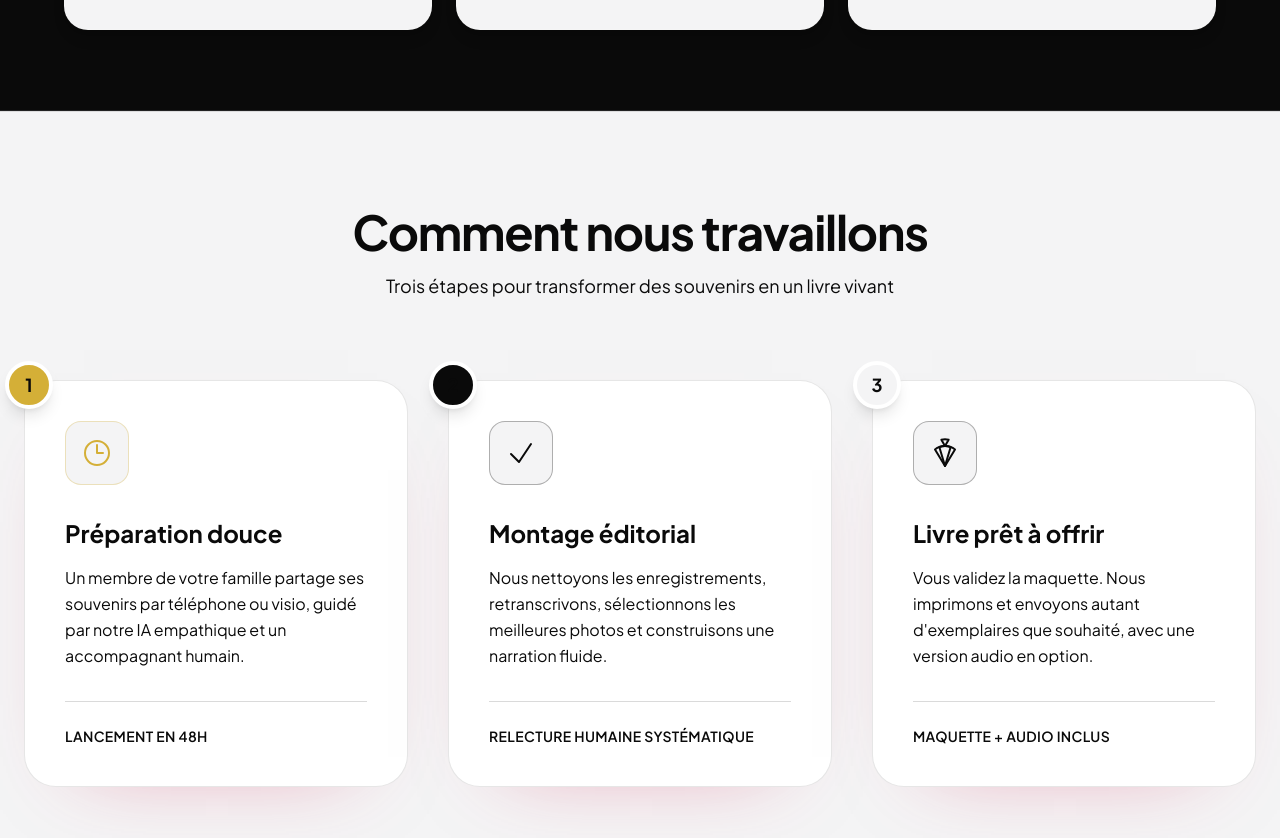
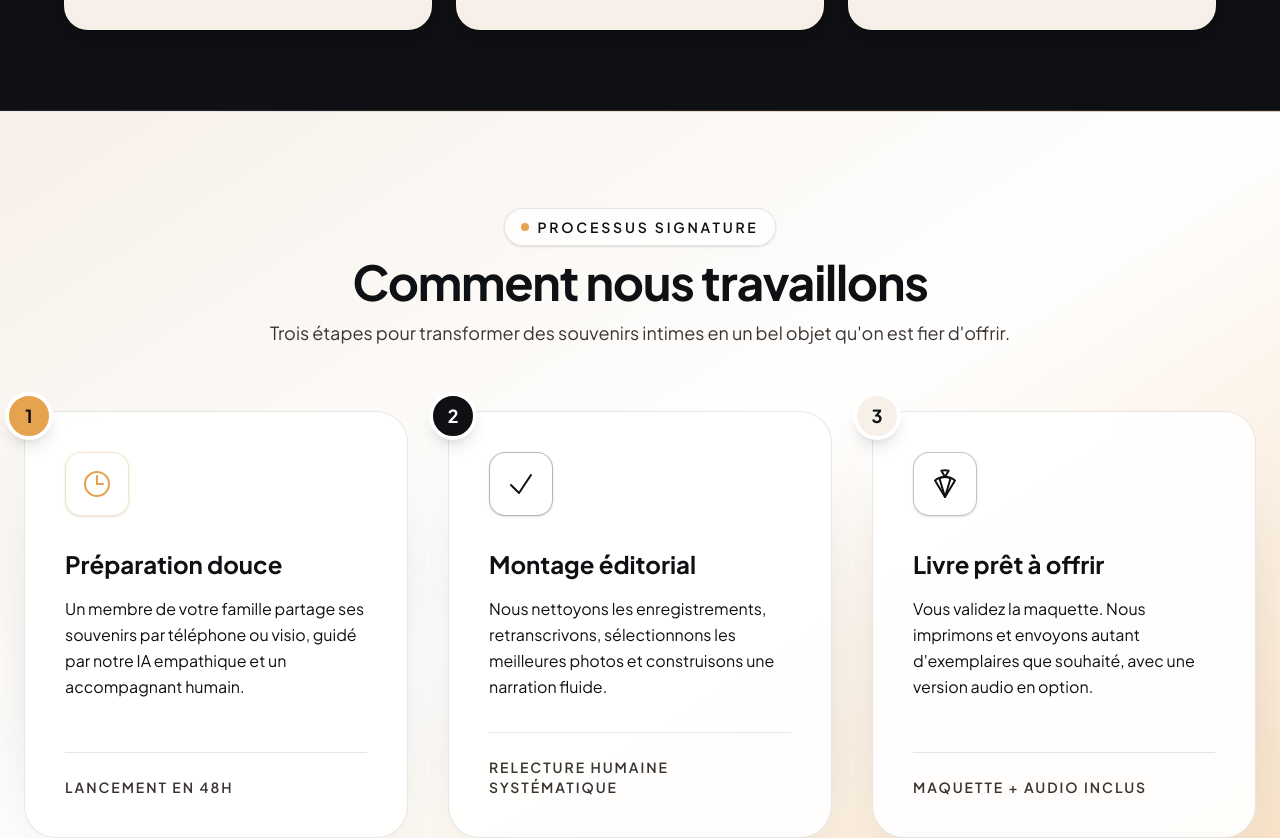
Before and after one commit to solalchetrit/loomina, a Next.js app: page / in a window 1280 px wide. Shown: the part 4145-4983 px from the top of the page. Built offline with nearby package versions, Linux system fonts and the light colour scheme.

Commit message:
Refresh brand look and how-it-works flow

```diff
--- a/app/globals.css
+++ b/app/globals.css
@@ -6,13 +6,13 @@
 }
 
 :root {
-  --loomina-black: #0a0a0a;
+  --loomina-black: #0f1014;
   --loomina-white: #ffffff;
-  --loomina-gray-light: #f4f4f5;
-  --loomina-gray-dark: #27272a;
-  --loomina-gold: #d4af37;
-  --loomina-gold-light: #f3e5c2;
-  --background: #ffffff;
+  --loomina-gray-light: #f7f0e8;
+  --loomina-gray-dark: #3c3432;
+  --loomina-gold: #e5a24f;
+  --loomina-gold-light: #f7dfc2;
+  --background: #fffaf3;
   --foreground: var(--loomina-black);
 }
 
--- a/components/HowItWorks.tsx
+++ b/components/HowItWorks.tsx
@@ -6,6 +6,7 @@ const STEPS = [
   {
     number: 1,
     color: "bg-[var(--loomina-gold)]",
+    numberTextColor: "text-[var(--loomina-black)]",
     iconColor: "text-[var(--loomina-gold)]",
     borderColor: "border-[var(--loomina-gold)]/30",
     title: "Préparation douce",
@@ -21,6 +22,7 @@ const STEPS = [
   {
     number: 2,
     color: "bg-[var(--loomina-black)]",
+    numberTextColor: "text-white",
     iconColor: "text-[var(--loomina-black)]",
     borderColor: "border-[var(--loomina-black)]/30",
     title: "Montage éditorial",
@@ -36,8 +38,9 @@ const STEPS = [
   {
     number: 3,
     color: "bg-[var(--loomina-gray-light)]",
+    numberTextColor: "text-[var(--loomina-black)]",
     iconColor: "text-[var(--loomina-black)]",
-    borderColor: "border-[var(--loomina-black)]/30",
+    borderColor: "border-[var(--loomina-black)]/25",
     title: "Livre prêt à offrir",
     description:
       "Vous validez la maquette. Nous imprimons et envoyons autant d'exemplaires que souhaité, avec une version audio en option.",
@@ -56,15 +59,18 @@ export default function HowItWorks() {
   return (
     <section
       id="comment"
-      className="bg-[var(--loomina-gray-light)] py-24 px-6 font-[family-name:var(--font-plus-jakarta-sans)] border-t border-[var(--loomina-black)]/10"
+      className="bg-gradient-to-br from-[var(--loomina-gray-light)] via-white to-[var(--loomina-gold-light)] py-24 px-6 font-[family-name:var(--font-plus-jakarta-sans)] border-t border-[var(--loomina-black)]/10"
     >
       <div className="max-w-7xl mx-auto">
-        <div className="text-center mb-20 space-y-4">
+        <div className="text-center mb-16 space-y-3">
+          <p className="inline-flex items-center gap-2 px-4 py-2 rounded-full bg-white/70 border border-[var(--loomina-black)]/10 text-sm uppercase tracking-[0.2em] text-[var(--loomina-black)] font-semibold shadow-sm">
+            <span className="h-2 w-2 rounded-full bg-[var(--loomina-gold)]" aria-hidden />Processus signature
+          </p>
           <h2 className="text-4xl md:text-5xl font-bold text-[var(--loomina-black)] tracking-tight">
             Comment nous travaillons
           </h2>
-          <p className="text-lg text-[var(--loomina-black)]">
-            Trois étapes pour transformer des souvenirs en un livre vivant
+          <p className="text-lg text-[var(--loomina-gray-dark)] max-w-3xl mx-auto leading-relaxed">
+            Trois étapes pour transformer des souvenirs intimes en un bel objet qu'on est fier d'offrir.
           </p>
         </div>
 
@@ -72,16 +78,16 @@ export default function HowItWorks() {
           {STEPS.map((step) => (
             <div
               key={step.number}
-              className="relative bg-white rounded-[2rem] p-10 shadow-[0_30px_80px_-60px_rgba(217,54,98,0.55)] border border-[var(--loomina-black)]/10 flex flex-col h-full"
+              className="relative bg-white/90 rounded-[2rem] p-10 shadow-[0_40px_90px_-65px_rgba(15,16,20,0.6)] border border-[var(--loomina-black)]/10 flex flex-col h-full backdrop-blur"
             >
               <div
-                className={`absolute -top-5 -left-5 w-12 h-12 rounded-full ${step.color} text-[var(--loomina-black)] flex items-center justify-center text-lg font-bold shadow-lg border-4 border-white`}
+                className={`absolute -top-5 -left-5 w-12 h-12 rounded-full ${step.color} ${step.numberTextColor} flex items-center justify-center text-lg font-bold shadow-lg border-4 border-white`}
               >
                 {step.number}
               </div>
 
               <div
-                className={`w-16 h-16 rounded-2xl border ${step.borderColor} bg-[var(--loomina-gray-light)] flex items-center justify-center mb-8 ${step.iconColor}`}
+                className={`w-16 h-16 rounded-2xl border ${step.borderColor} bg-white/80 flex items-center justify-center mb-8 ${step.iconColor} shadow-sm`}
               >
                 {step.icon}
               </div>
@@ -95,8 +101,8 @@ export default function HowItWorks() {
                 </p>
               </div>
 
-              <div className="pt-6 border-t border-[var(--loomina-black)]/15 mt-auto">
-                <p className="text-sm font-semibold text-[var(--loomina-black)] uppercase tracking-wide">
+              <div className="pt-6 border-t border-[var(--loomina-black)]/10 mt-auto">
+                <p className="text-sm font-semibold text-[var(--loomina-gray-dark)] uppercase tracking-[0.14em]">
                   {step.footer}
                 </p>
               </div>
```
